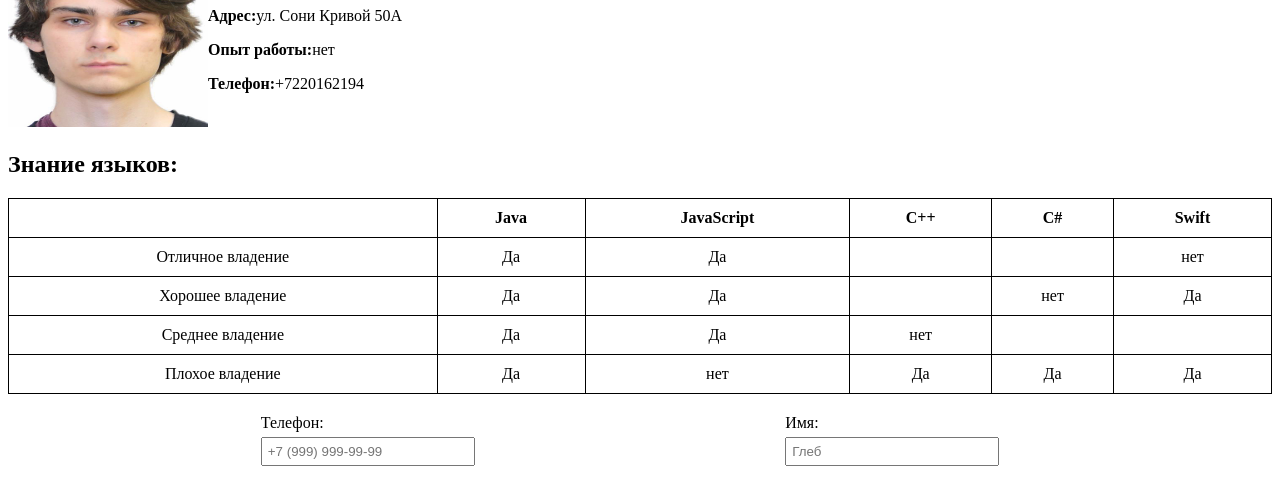
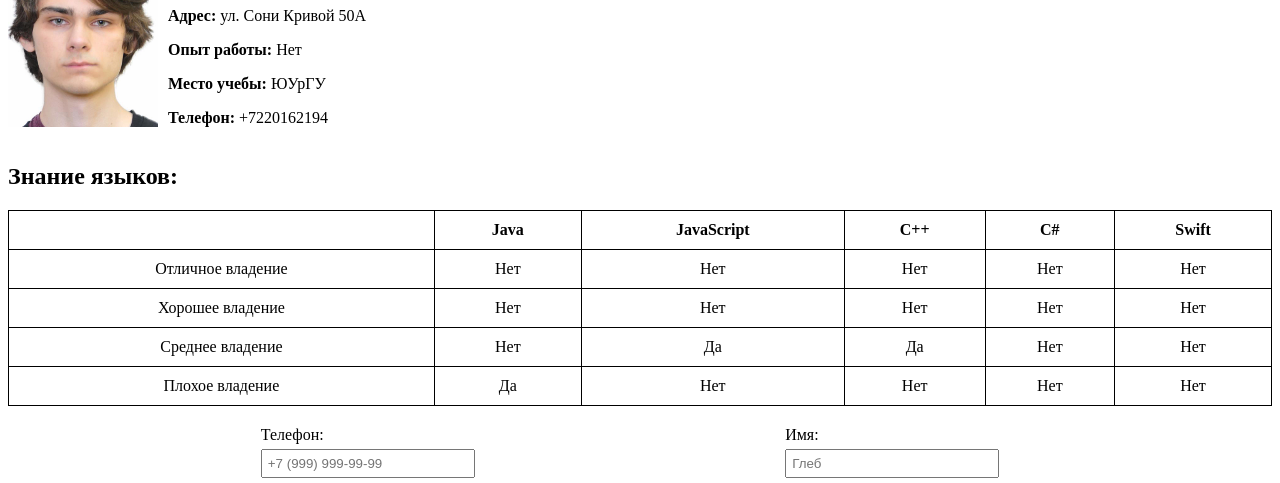
Before and after one commit to Ph1tXd/-1-2, a plain HTML site: page index.html in a window 1280 px wide. Shown: the part 81-564 px from the top of the page. Drawn offline with Linux system fonts and the light colour scheme.

Commit message:
изменения

```diff
--- a/index.html
+++ b/index.html
@@ -9,12 +9,13 @@
 </head>
 <body>
     <div class="content">
-        <img src="1.png" alt="Pudge" width="200px" height="200px">
-        <div>
+        <img src="1.png" alt="Pudge" width="150px" height="200px">
+        <div class="test">
             <h1>Ромасенко Глеб Геннадьевич</h1>
-            <p><b>Адрес:</b>ул. Сони Кривой 50А</p>
-            <p><b>Опыт работы:</b>нет</p>
-            <p><b>Телефон:</b>+7220162194</p>
+            <p><b>Адрес:</b> ул. Сони Кривой 50А</p>
+            <p><b>Опыт работы:</b> Нет</p>
+            <p><b>Место учебы:</b> ЮУрГУ</p>
+            <p><b>Телефон:</b> +7220162194</p>
         </div>
     </div>
     <h2>
@@ -31,35 +32,35 @@
         </tr>
         <tr>
             <td>Отличное владение</td>
-            <td>Да</td>
-            <td>Да</td>
-            <td></td>
-            <td></td>
-            <td>нет</td>
+            <td>Нет</td>
+            <td>Нет</td>
+            <td>Нет</td>
+            <td>Нет</td>
+            <td>Нет</td>
         </tr>
         <tr>
             <td>Хорошее владение</td>
-            <td>Да</td>
-            <td>Да</td>
-            <td></td>
-            <td>нет</td>
-            <td>Да</td>
+            <td>Нет</td>
+            <td>Нет</td>
+            <td>Нет</td>
+            <td>Нет</td>
+            <td>Нет</td>
         </tr>
         <tr>
             <td>Среднее владение</td>
+            <td>Нет</td>
             <td>Да</td>
             <td>Да</td>
-            <td>нет</td>
-            <td></td>
-            <td></td>
+            <td>Нет</td>
+            <td>Нет</td>
         </tr>
         <tr>
             <td>Плохое владение</td>
             <td>Да</td>
-            <td>нет</td>
-            <td>Да</td>
-            <td>Да</td>
-            <td>Да</td>
+            <td>Нет</td>
+            <td>Нет</td>
+            <td>Нет</td>
+            <td>Нет</td>
         </tr>
     </table>
 
@@ -75,9 +76,7 @@
     </div>
     <script src="main.js"></script>
     <center><button onclick="toggleVisibility()"><h1>Кликните сюда, чтобы узнать меня подробнее</h1></button></center>
-    <div id="hiddenDiv" class="option">Lorem ipsum dolor sit amet, consectetur adipisicing elit, sed do eiusmod tempor incididunt ut labore et dolore magna aliqua.
-        Ut enim ad minim veniam, quis nostrud exercitation ullamco laboris nisi ut aliquip ex ea commodo consequat. Duis aute irure dolor in reprehenderit in voluptate velit esse cillum dolore eu fugiatnulla pariatur.
-        Excepteur sint occaecat cupidatat non proident, sunt in culpa qui officia deserunt mollit anim id est laborum. Sed ut perspiciatis unde omnis iste natus error sit voluptate
+    <div id="hiddenDiv" class="option">Я, Ромасенко Глеб Геннадьевич, учусь на втором курсе направления "Прикладная математика и информатика" в Южно-Уральском Государственном Университете. У меня есть опыт работы с различными инструментами разработки, такими как WSL и VS Code, и я умею управлять проектами с использованием систем контроля версий, таких как Git и GitHub. Я программирую на нескольких языках, активно развивая навыки в области объектно-ориентированного программирования, создания алгоритмов и работы с данными. В процессе обучения я осваиваю разработку программного обеспечения и решение прикладных задач, связанных с математическим моделированием и анализом данных.
     </div>
 </body>
 </html>
--- a/style.css
+++ b/style.css
@@ -1,3 +1,6 @@
+.test{
+    margin-left: 10px;
+}
 .content{
     display: inline-flex;
 }
```
